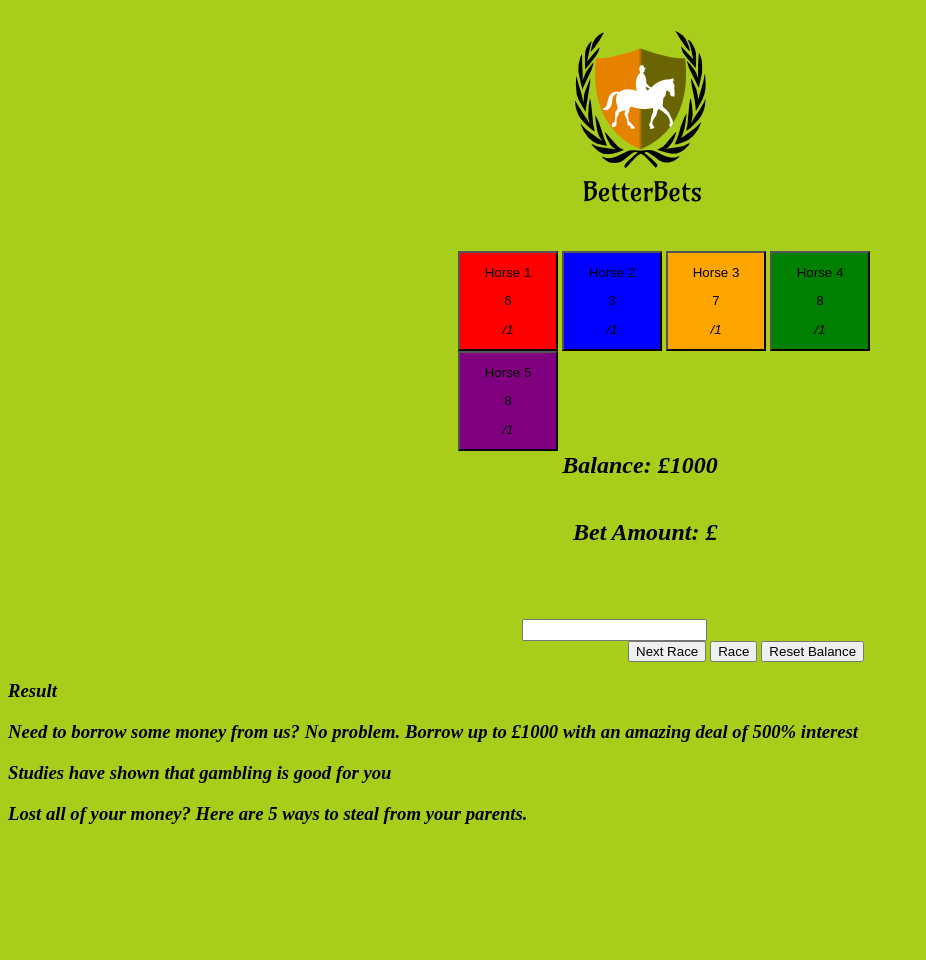
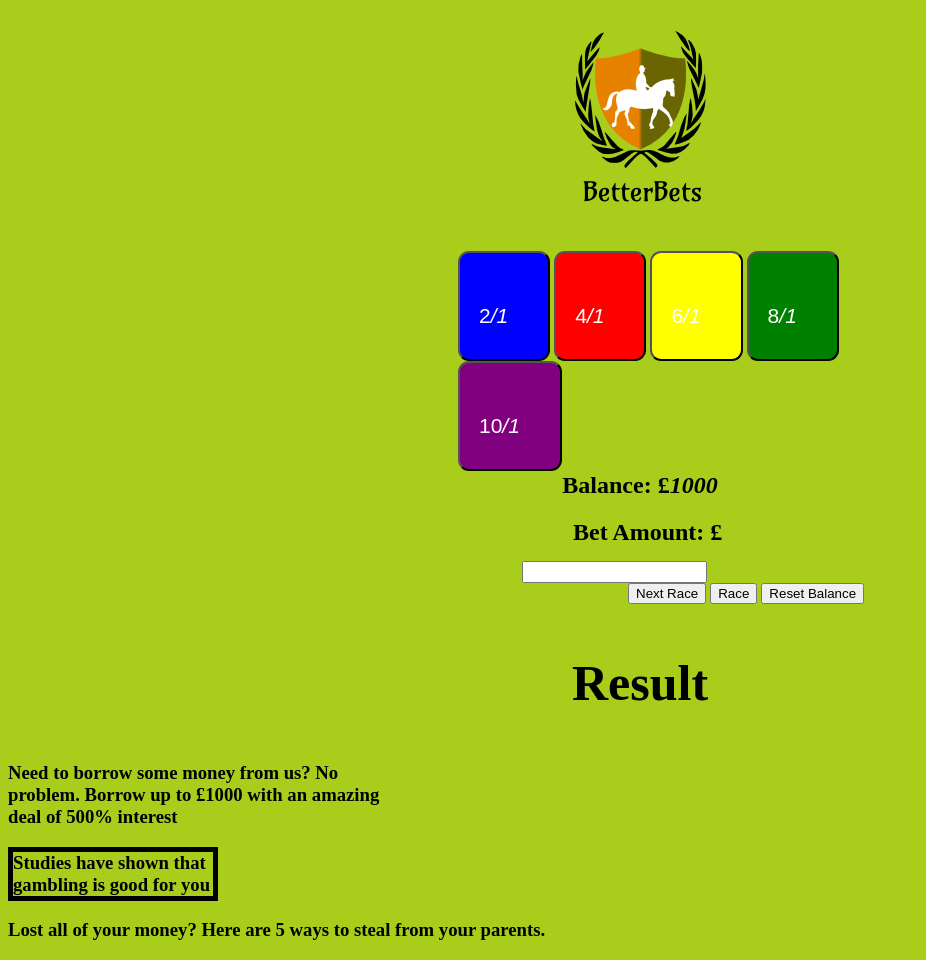
Before and after one commit to Whitmey/Project-1, a PHP site: page / in a window 1280 px wide. Shown: the whole page, without its empty margins (0-926 px from the left). Before the commit the page ends 824 px from the top, so only its background shows below. Run offline with PHP 8.4, Linux system fonts and the light colour scheme.

Commit message:
Commit 5 working with better looking buttons

```diff
--- a/css/style.css
+++ b/css/style.css
@@ -13,24 +13,82 @@
 h2 {
   text-align: center;
 }
-#horse1, #horse2, #horse3, #horse4, #horse5{
-  height: 100px;
-  width: 100px;
+
+
+#horse1 {
+  -webkit-border-radius: 11;
+  -moz-border-radius: 11;
+  border-radius: 11px;
+  font-family: Arial;
+  color: white;
+  font-size: 21px;
+  background: #3498db;
+  padding: 30px 40px 10px 19px;
+  text-decoration: none;
+  background-color: blue;
 }
-#horse1 {
+#horse1:hover {
+  background: grey;
+}
+#horse2 {
+  -webkit-border-radius: 11;
+  -moz-border-radius: 11;
+  border-radius: 11px;
+  font-family: Arial;
+  color: white;
+  font-size: 21px;
+  background: #3498db;
+  padding: 30px 40px 10px 19px;
+  text-decoration: none;
   background-color: red;
 }
-#horse2 {
-  background-color: blue;
+#horse2:hover {
+  background: grey;
 }
 #horse3 {
-  background-color: orange;
+  -webkit-border-radius: 11;
+  -moz-border-radius: 11;
+  border-radius: 11px;
+  font-family: Arial;
+  color: white;
+  font-size: 21px;
+  background: #3498db;
+  padding: 30px 40px 10px 19px;
+  text-decoration: none;
+  background-color: yellow;
+}
+#horse3:hover {
+  background: grey;
 }
 #horse4 {
+  -webkit-border-radius: 11;
+  -moz-border-radius: 11;
+  border-radius: 11px;
+  font-family: Arial;
+  color: white;
+  font-size: 21px;
+  background: #3498db;
+  padding: 30px 40px 10px 19px;
+  text-decoration: none;
   background-color: green;
 }
+#horse4:hover {
+  background: grey;
+}
 #horse5 {
+  -webkit-border-radius: 11;
+  -moz-border-radius: 11;
+  border-radius: 11px;
+  font-family: Arial;
+  color: white;
+  font-size: 21px;
+  background: #3498db;
+  padding: 30px 40px 10px 19px;
+  text-decoration: none;
   background-color: purple;
+}
+#horse5:hover {
+  background: grey;
 }
 #buttons {
   display: inline-block;
@@ -42,11 +100,34 @@
 #betamount {
   float: left;
   margin-left: 565px;
-  margin-bottom: 50px;
+  margin-bottom: 15px;
+  margin-top: 0px
 }
 #bet {
   float: right;
   margin-right: 565px;
-  margin-top: 23px;
+  margin-top: 0px;
   height: 16px;
 }
+#result {
+  text-align: center;
+  font-size: 50px;
+}
+#ad1 {
+  width: 400px;
+}
+#ad2 {
+  border-style: solid;
+  border-width: 5px;
+  border-color: black;
+  width: 200px
+}
+#ad3 {
+}
+#buttons {
+  padding-top: 0px;
+  margin-top: 0px;
+}
+.block {
+  display: inline-block;
+}
--- a/index.html
+++ b/index.html
@@ -8,14 +8,14 @@
   <body>
     <h1><img src="logo.png" alt="" /></h1>
       <div id="horseBoard">
-        <button id="horse1">Horse 1 <p id="odds1"></p><em>/1<em> </button>
-        <button id="horse2">Horse 2 <p id="odds2"></p><em>/1<em> </button>
-        <button id="horse3">Horse 3 <p id="odds3"></p><em>/1<em> </button>
-        <button id="horse4">Horse 4 <p id="odds4"></p><em>/1<em> </button>
-        <button id="horse5">Horse 5 <p id="odds5"></p><em>/1<em> </button>
+        <button class="button" id="horse1"><p class="block"id="odds1"></p><em class="block">/1</em> </button>
+        <button class="button" id="horse2"><p class="block"id="odds2"></p><em class="block">/1</em> </button>
+        <button class="button" id="horse3"><p class="block"id="odds3"></p><em class="block">/1</em> </button>
+        <button class="button" id="horse4"><p class="block"id="odds4"></p><em class="block">/1</em> </button>
+        <button class="button" id="horse5"><p class="block"id="odds5"></p><em class="block">/1</em> </button>
     </div>
 
-    <h2>Balance: £<em id='balance'></em></h2>
+    <h2 id="balance1">Balance: £<em id='balance'></em></h2>
     <h2 id="betamount">Bet Amount: £</h2>
       <form>
         <input id="bet" type="text">
@@ -27,9 +27,9 @@
       <button id="reset">Reset Balance</button>
     </div>
     <h3 id="result">Result</h3>
-    <h3>Need to borrow some money from us? No problem. Borrow up to £1000 with an amazing deal of 500% interest<h3>
-    <h3>Studies have shown that gambling is good for you<h3>
-    <h3>Lost all of your money? Here are 5 ways to steal from your parents.<h3>
+    <h3 id="ad1">Need to borrow some money from us? No problem. Borrow up to £1000 with an amazing deal of 500% interest<h3>
+    <h3 id="ad2">Studies have shown that gambling is good for you<h3>
+    <h3 id="ad3">Lost all of your money? Here are 5 ways to steal from your parents.<h3>
     <script src="js/app.js" charset="utf-8"></script>
   </body>
 </html>
--- a/js/app.js
+++ b/js/app.js
@@ -57,23 +57,18 @@
 }
 
 
-var oddsGenerator = function() {
-  return Math.floor((Math.random() * 10) + 1);
-};
-
-
 var winner;
 var findWinner = function() {
-  if (randomNumber < 0.2) {
+  if (randomNumber < 0.4) {
     winner = "horse1";
   }
-  else if (randomNumber > 0.2 && randomNumber < 0.4) {
+  else if (randomNumber > 0.4 && randomNumber < 0.7) {
     winner = "horse2";
   }
-  else if (randomNumber > 0.4 && randomNumber < 0.6) {
+  else if (randomNumber > 0.7 && randomNumber < 0.9) {
     winner = "horse3";
   }
-  else if (randomNumber > 0.6 && randomNumber < 0.8) {
+  else if (randomNumber > 0.9 && randomNumber < 0.95) {
     winner = "horse4";
   }
   else {
@@ -124,11 +119,11 @@
 };
 
 var assignOdds = function() {
-  document.getElementById("odds1").innerHTML = oddsGenerator();
-  document.getElementById("odds2").innerHTML = oddsGenerator();
-  document.getElementById("odds3").innerHTML = oddsGenerator();
-  document.getElementById("odds4").innerHTML = oddsGenerator();
-  document.getElementById("odds5").innerHTML = oddsGenerator();
+  document.getElementById("odds1").innerHTML = 2;
+  document.getElementById("odds2").innerHTML = 4;
+  document.getElementById("odds3").innerHTML = 6;
+  document.getElementById("odds4").innerHTML = 8;
+  document.getElementById("odds5").innerHTML = 10;
 };
 assignOdds();
 
```
